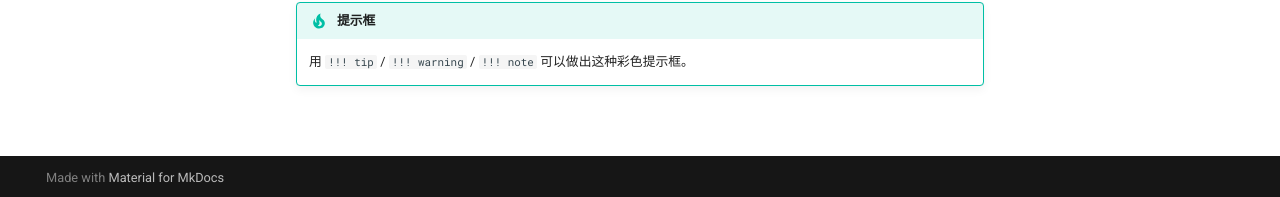
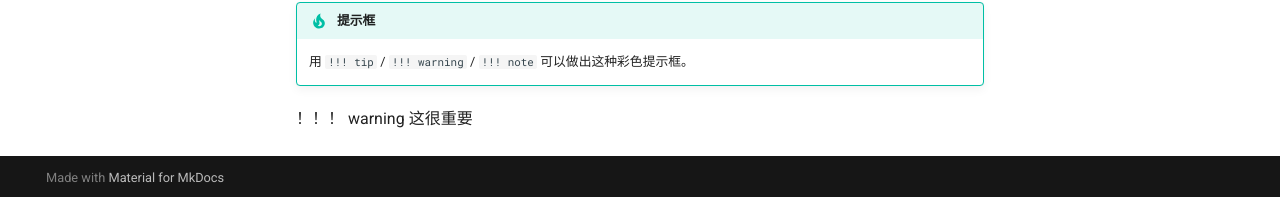
Before and after one commit to JianghangMao/my-notes, an MkDocs documentation site: the page built from docs/fds/index.md, in a window 1280 px wide and 1106 px high. Shown: the part 906-1103 px from the top of the window. Built offline with MkDocs 1.6.1 and Material for MkDocs 9.7.7, drawn with Linux system fonts in a browser that asks for light colours.

```diff
--- a/docs/fds/index.md
+++ b/docs/fds/index.md
@@ -31,3 +31,6 @@
 
 !!! tip "提示框"
     用 `!!! tip` / `!!! warning` / `!!! note` 可以做出这种彩色提示框。
+
+！！！ warning
+    这很重要
```
